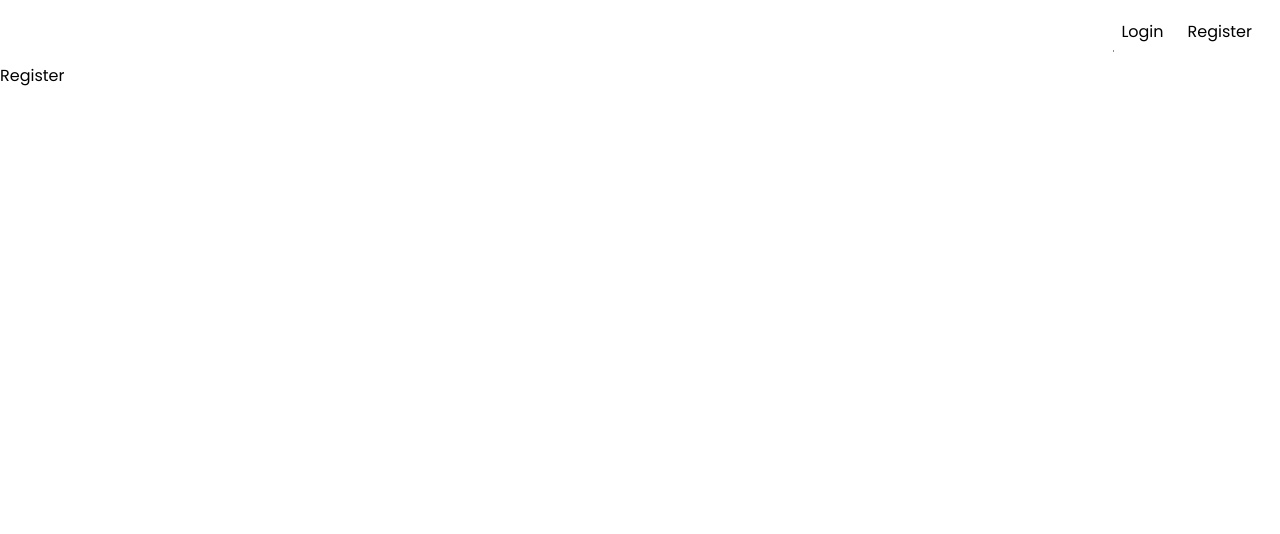
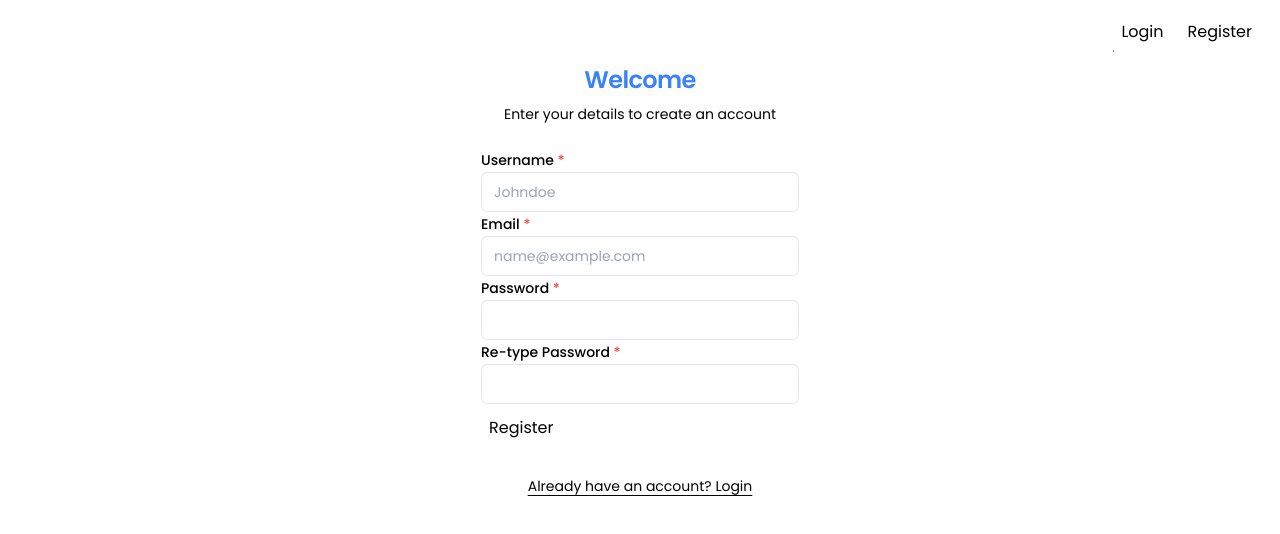
Before and after one commit to Whishes/movers-next, a Next.js app: page /register in a window 1280 px wide. Shown: the top 534 px of the page. Built offline with nearby package versions, Linux system fonts and the light colour scheme; no server answers.

Commit message:
Basic Registration page... won't work without a proper db but functionality and basic validations etc is present

```diff
--- a/app/(auth)/register/page.tsx
+++ b/app/(auth)/register/page.tsx
@@ -1,4 +1,6 @@
+import RegisterForm from "@/components/RegisterForm";
 import { Metadata } from "next";
+import Link from "next/link";
 
 export const metadata: Metadata = {
   title: "Movers - Register",
@@ -7,8 +9,26 @@ export const metadata: Metadata = {
 
 const RegisterPage = () => {
   return (
-    <div>
-      <h1>Register</h1>
+    <div className="flex w-screen flex-col items-center justify-center">
+      <div className="mx-auto flex w-full flex-col justify-center space-y-6 sm:w-[350px]">
+        <div className="flex flex-col space-y-2 text-center">
+          <h1 className="text-2xl font-semibold tracking-tight text-blue-500">
+            Welcome
+          </h1>
+          <p className="text-sm text-muted-foreground">
+            Enter your details to create an account
+          </p>
+        </div>
+        <RegisterForm />
+        <p className="px-8 text-center text-sm">
+          <Link
+            href="/login"
+            className="hover:text-gray-600 underline underline-offset-4"
+          >
+            Already have an account? Login
+          </Link>
+        </p>
+      </div>
     </div>
   );
 };
--- a/app/api/v0.1/user/route.ts
+++ b/app/api/v0.1/user/route.ts
@@ -0,0 +1,24 @@
+import { NextRequest, NextResponse } from "next/server";
+import userData from "./data.json";
+
+export async function POST(req: NextRequest) {
+  const reqData = await req.json();
+  console.log("reqData: ", reqData);
+
+  // use bcrypt to hash the password
+
+  // check if user exists in the db
+  const userExists = userData.data.some(
+    (user) => user.email === reqData.email || user.username === reqData.username
+  );
+  console.log(userExists);
+
+  // if user exists respond with error code
+  if (userExists)
+    return new Response(JSON.stringify({ message: "user exists" }), {
+      status: 400,
+    });
+
+  // if user doesn't exist respond with success
+  return new Response("", { status: 200 });
+}
--- a/app/layout.tsx
+++ b/app/layout.tsx
@@ -23,9 +23,6 @@ export default async function RootLayout({
 }) {
   const session = await getCurrentUser();
 
-  console.log("line 9 page.ts", session);
-  console.log("______________________________");
-
   return (
     <html lang="en">
       <body className={poppins.className}>
--- a/app/page.tsx
+++ b/app/page.tsx
@@ -4,6 +4,11 @@ import { redirect } from "next/navigation";
 import LoginPage from "./(auth)/login/page";
 
 export default async function Home() {
+  const user = await getCurrentUser();
+  if (!user) {
+    redirect("/login");
+  }
+
   return (
     <main className="flex flex-col items-center justify-between p-24 font-semibold">
       <h1 className="text-2xl">Main Page</h1>
--- a/components/LoginForm.tsx
+++ b/components/LoginForm.tsx
@@ -68,7 +68,7 @@ const LoginForm = () => {
         onChange={(e) => setPassword(e.target.value)}
         id="password"
         type="password"
-        autoComplete="password"
+        autoComplete="current-password"
         autoCorrect="off"
         autoCapitalize="none"
         className="flex h-10 w-full rounded-md border border-input bg-transparent px-3 py-2 text-sm ring-offset-background file:border-0 file:bg-transparent file:text-sm file:font-medium placeholder:text-muted-foreground focus-visible:outline-none focus-visible:ring-2 focus-visible:ring-ring focus-visible:ring-offset-2 disabled:cursor-not-allowed disabled:opacity-50"
--- /dev/null
+++ b/components/RegisterForm.tsx
@@ -0,0 +1,146 @@
+"use client";
+
+import { useRouter } from "next/navigation";
+import { useState, FormEvent } from "react";
+
+const RegisterForm = () => {
+  const router = useRouter();
+  const [username, setUsername] = useState("");
+  const [email, setEmail] = useState("");
+  const [password, setPassword] = useState("");
+  const [secondPassword, setSecondPassword] = useState("");
+
+  const formValidation = () => {
+    if (
+      username.length < 3 ||
+      email.length < 4 ||
+      password.length < 4 ||
+      secondPassword.length < 4 ||
+      password !== secondPassword
+    ) {
+      return false;
+    }
+
+    return true;
+  };
+
+  const handleSubmit = async (e: FormEvent) => {
+    e.preventDefault();
+    const formData = {
+      username: username,
+      email: email,
+      password: password,
+    };
+    try {
+      const rawStatus = await fetch("/api/v0.1/user", {
+        method: "POST",
+        body: JSON.stringify(formData),
+        headers: {
+          Accept: "application/json",
+          "Content-Type": "application/json",
+        },
+      });
+
+      // const status = await rawStatus.json();
+      // console.log("status", rawStatus);
+
+      if (!rawStatus.ok) {
+        throw new Error("register failed");
+      }
+
+      console.log("here");
+      router.push("/login");
+    } catch (err) {
+      console.log(err);
+    }
+  };
+
+  return (
+    <form className="mx-4" autoComplete="off" onSubmit={handleSubmit}>
+      <label
+        htmlFor="username"
+        className="text-sm font-medium leading-none peer-disabled:cursor-not-allowed peer-disabled:opacity-70"
+      >
+        Username <span className="text-red-500">*</span>
+      </label>
+      <input
+        required
+        value={username}
+        onChange={(e) => setUsername(e.target.value)}
+        id="username"
+        placeholder="Johndoe"
+        type="text"
+        autoComplete="name"
+        autoCorrect="off"
+        autoCapitalize="none"
+        className="flex h-10 w-full rounded-md border border-input bg-transparent px-3 py-2 text-sm ring-offset-background file:border-0 file:bg-transparent file:text-sm file:font-medium placeholder:text-muted-foreground focus-visible:outline-none focus-visible:ring-2 focus-visible:ring-ring focus-visible:ring-offset-2 disabled:cursor-not-allowed disabled:opacity-50"
+      ></input>
+
+      <label
+        htmlFor="email"
+        className="text-sm font-medium leading-none peer-disabled:cursor-not-allowed peer-disabled:opacity-70"
+      >
+        Email <span className="text-red-500">*</span>
+      </label>
+      <input
+        required
+        value={email}
+        onChange={(e) => setEmail(e.target.value)}
+        id="email"
+        placeholder="name@example.com"
+        type="email"
+        autoComplete="username"
+        autoCorrect="off"
+        autoCapitalize="none"
+        className="flex h-10 w-full rounded-md border border-input bg-transparent px-3 py-2 text-sm ring-offset-background file:border-0 file:bg-transparent file:text-sm file:font-medium placeholder:text-muted-foreground focus-visible:outline-none focus-visible:ring-2 focus-visible:ring-ring focus-visible:ring-offset-2 disabled:cursor-not-allowed disabled:opacity-50"
+      ></input>
+
+      <label
+        htmlFor="password"
+        className="text-sm font-medium leading-none peer-disabled:cursor-not-allowed peer-disabled:opacity-70"
+      >
+        Password <span className="text-red-500">*</span>
+      </label>
+      <input
+        required
+        value={password}
+        onChange={(e) => setPassword(e.target.value)}
+        id="password"
+        type="password"
+        autoComplete="new-password"
+        autoCorrect="off"
+        autoCapitalize="none"
+        className="flex h-10 w-full rounded-md border border-input bg-transparent px-3 py-2 text-sm ring-offset-background file:border-0 file:bg-transparent file:text-sm file:font-medium placeholder:text-muted-foreground focus-visible:outline-none focus-visible:ring-2 focus-visible:ring-ring focus-visible:ring-offset-2 disabled:cursor-not-allowed disabled:opacity-50"
+      ></input>
+      <label
+        htmlFor="secondpassword"
+        className="text-sm font-medium leading-none peer-disabled:cursor-not-allowed peer-disabled:opacity-70"
+      >
+        Re-type Password <span className="text-red-500">*</span>
+      </label>
+      <input
+        required
+        value={secondPassword}
+        onChange={(e) => setSecondPassword(e.target.value)}
+        id="secondpassword"
+        type="password"
+        autoComplete="new-password"
+        autoCorrect="off"
+        autoCapitalize="none"
+        className="flex h-10 w-full rounded-md border border-input bg-transparent px-3 py-2 text-sm ring-offset-background file:border-0 file:bg-transparent file:text-sm file:font-medium placeholder:text-muted-foreground focus-visible:outline-none focus-visible:ring-2 focus-visible:ring-ring focus-visible:ring-offset-2 disabled:cursor-not-allowed disabled:opacity-50"
+      ></input>
+
+      <button
+        disabled={!formValidation()}
+        className={`rounded my-2 py-1 px-2 ${
+          formValidation() ? "bg-blue-500 hover:bg-blue-600" : ""
+        }`}
+        type="submit"
+      >
+        Register
+      </button>
+    </form>
+  );
+};
+
+export default RegisterForm;
```
